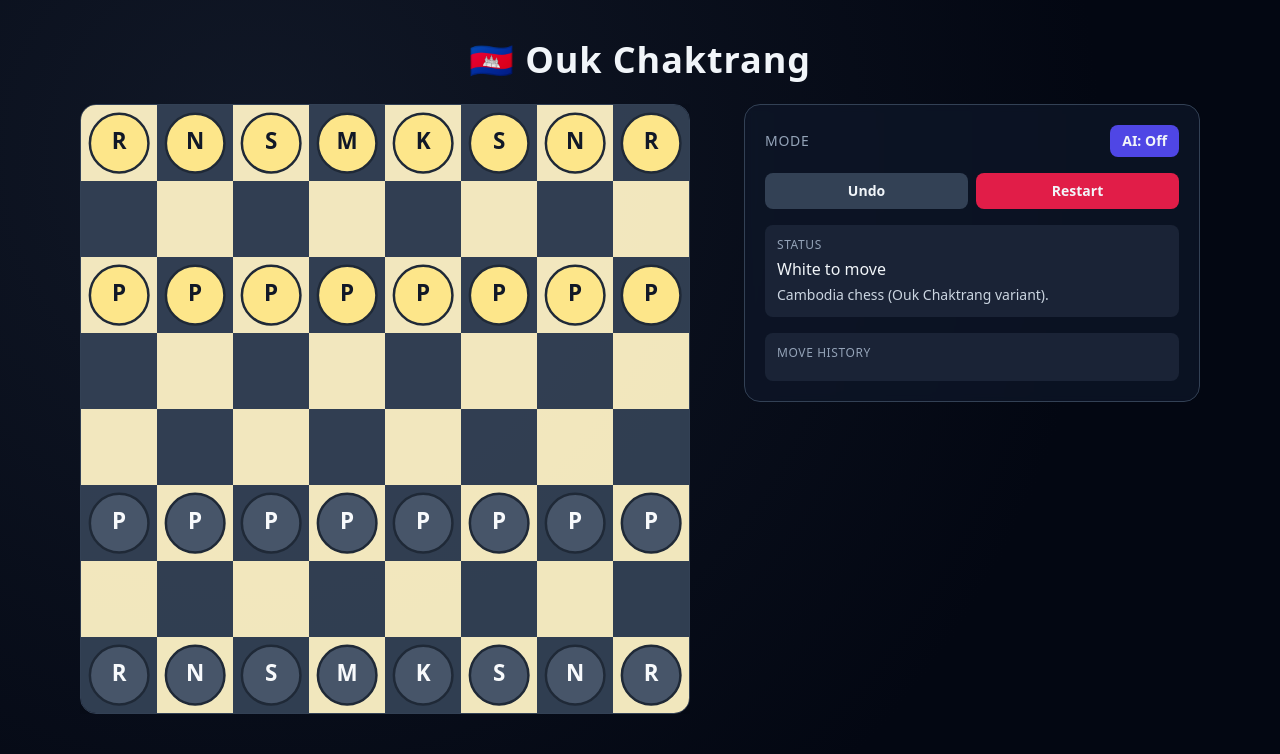
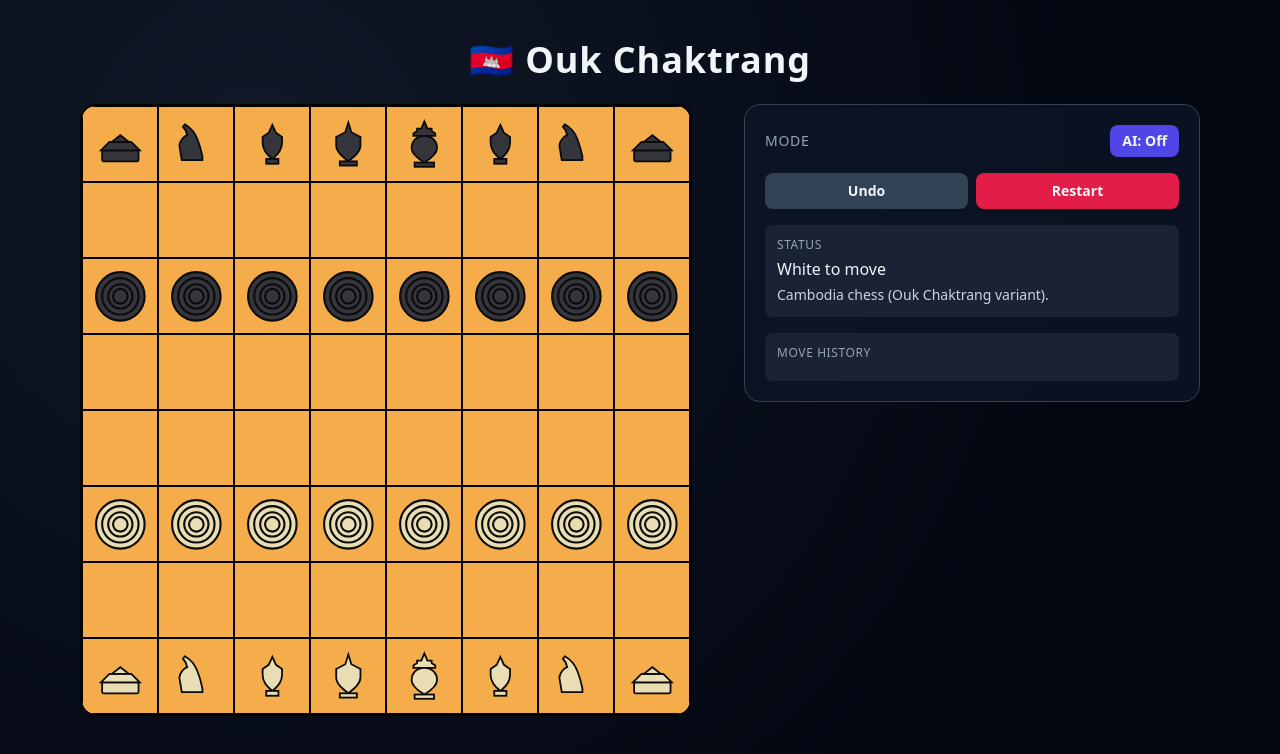
Before and after one commit to 7PiSeth/ouk-chaktrang, a React (Vite) app: page / in a window 1280 px wide. Shown: the top 754 px of the page. Built offline with nearby package versions, Linux system fonts and the light colour scheme; the HTML template or start-up script is replaced by a standard one.

Commit message:
Apply Cambodia-style piece artwork and orange board with black grid

```diff
--- a/src/App.jsx
+++ b/src/App.jsx
@@ -17,19 +17,70 @@ const PIECE_LABEL = {
   bk: 'ស្តេច',
 };
 
-const PIECE_SHORT = {
-  p: 'P',
-  n: 'N',
-  s: 'S',
-  r: 'R',
-  m: 'M',
-  k: 'K',
-};
+function PieceShape({ type, tone, stroke }) {
+  if (type === 'p') {
+    return (
+      <>
+        <circle cx="50" cy="50" r="40" fill={tone} stroke={stroke} strokeWidth="3.5" />
+        <circle cx="50" cy="50" r="30" fill="none" stroke={stroke} strokeWidth="3.5" />
+        <circle cx="50" cy="50" r="20" fill="none" stroke={stroke} strokeWidth="3.5" />
+        <circle cx="50" cy="50" r="12" fill="none" stroke={stroke} strokeWidth="3.5" />
+      </>
+    );
+  }
+
+  if (type === 'r') {
+    return (
+      <>
+        <rect x="20" y="60" width="60" height="18" rx="2" fill={tone} stroke={stroke} strokeWidth="3" />
+        <path d="M18 60 L32 46 L68 46 L82 60 Z" fill={tone} stroke={stroke} strokeWidth="3" />
+        <path d="M36 46 L50 35 L64 46 Z" fill={tone} stroke={stroke} strokeWidth="3" />
+      </>
+    );
+  }
+
+  if (type === 'n') {
+    return (
+      <path
+        d="M26 76 L60 76 L60 70 C58 60 56 52 52 42 C48 31 40 22 31 17 L28 21 C32 25 34 29 35 35 C29 37 23 44 22 52 Z"
+        fill={tone}
+        stroke={stroke}
+        strokeWidth="3"
+      />
+    );
+  }
+
+  if (type === 's') {
+    return (
+      <>
+        <path d="M50 18 L56 31 L66 38 L66 48 C66 60 58 68 50 74 C42 68 34 60 34 48 L34 38 L44 31 Z" fill={tone} stroke={stroke} strokeWidth="3" />
+        <rect x="40" y="74" width="20" height="8" fill={tone} stroke={stroke} strokeWidth="3" />
+      </>
+    );
+  }
+
+  if (type === 'm') {
+    return (
+      <>
+        <path d="M50 14 L55 30 L70 38 L70 52 C70 62 60 70 50 78 C40 70 30 62 30 52 L30 38 L45 30 Z" fill={tone} stroke={stroke} strokeWidth="3" />
+        <rect x="36" y="78" width="28" height="7" fill={tone} stroke={stroke} strokeWidth="3" />
+      </>
+    );
+  }
+
+  return (
+    <>
+      <path d="M50 12 L55 24 L62 24 L62 28 L68 32 L68 36 L32 36 L32 32 L38 28 L38 24 L45 24 Z" fill={tone} stroke={stroke} strokeWidth="3" />
+      <path d="M50 36 C64 36 71 46 71 56 C71 64 63 72 50 80 C37 72 29 64 29 56 C29 46 36 36 50 36 Z" fill={tone} stroke={stroke} strokeWidth="3" />
+      <rect x="34" y="80" width="32" height="7" fill={tone} stroke={stroke} strokeWidth="3" />
+    </>
+  );
+}
 
 function PieceIcon({ piece, selected, label }) {
   const isWhite = piece.color === 'w';
-  const fill = isWhite ? '#475569' : '#fde68a';
-  const text = isWhite ? '#f8fafc' : '#111827';
+  const fill = isWhite ? '#E9DEB3' : '#34363B';
+  const stroke = '#0b0b0b';
 
   return (
     <svg
@@ -38,10 +89,7 @@ function PieceIcon({ piece, selected, label }) {
       role="img"
       aria-label={label}
     >
-      <circle cx="50" cy="50" r="47" fill={fill} stroke="#1f2937" strokeWidth="4" />
-      <text x="50" y="60" textAnchor="middle" fontSize="36" fontFamily="system-ui" fill={text} fontWeight="700">
-        {PIECE_SHORT[piece.type]}
-      </text>
+      <PieceShape type={piece.type} tone={fill} stroke={stroke} />
     </svg>
   );
 }
@@ -195,7 +243,7 @@ export default function App() {
       <section className="grid gap-6 lg:grid-cols-[minmax(280px,640px)_1fr] items-start">
         <div className="board-wrap">
           <div
-            className="grid rounded-2xl overflow-hidden shadow-2xl border border-slate-700"
+            className="grid rounded-2xl overflow-hidden shadow-2xl border-2 border-black"
             style={{ gridTemplateColumns: 'repeat(8, var(--cell-size))', gridTemplateRows: 'repeat(8, var(--cell-size))' }}
           >
           {Array.from({ length: 8 }).map((_, row) =>
@@ -215,8 +263,8 @@ export default function App() {
                   key={`${row}-${col}`}
                   type="button"
                   onClick={() => handleSquareClick(row, col)}
-                  className={`board-square relative w-full h-full p-0 border-0 appearance-none flex items-center justify-center ${
-                    isDark ? 'bg-slate-700/95 hover:bg-slate-600' : 'bg-amber-100/95 hover:bg-amber-200'
+                  className={`board-square relative w-full h-full p-0 border border-black appearance-none flex items-center justify-center ${
+                    isDark ? 'bg-[#F4AD4A]' : 'bg-[#F4AD4A]'
                   } ${isSelected ? 'selected-square' : ''} ${isLastMove ? 'last-move' : ''} ${
                     isCheck ? 'check-king' : ''
                   } ${targetMove ? (piece ? 'capture-hint' : 'move-hint') : ''}`}
```
